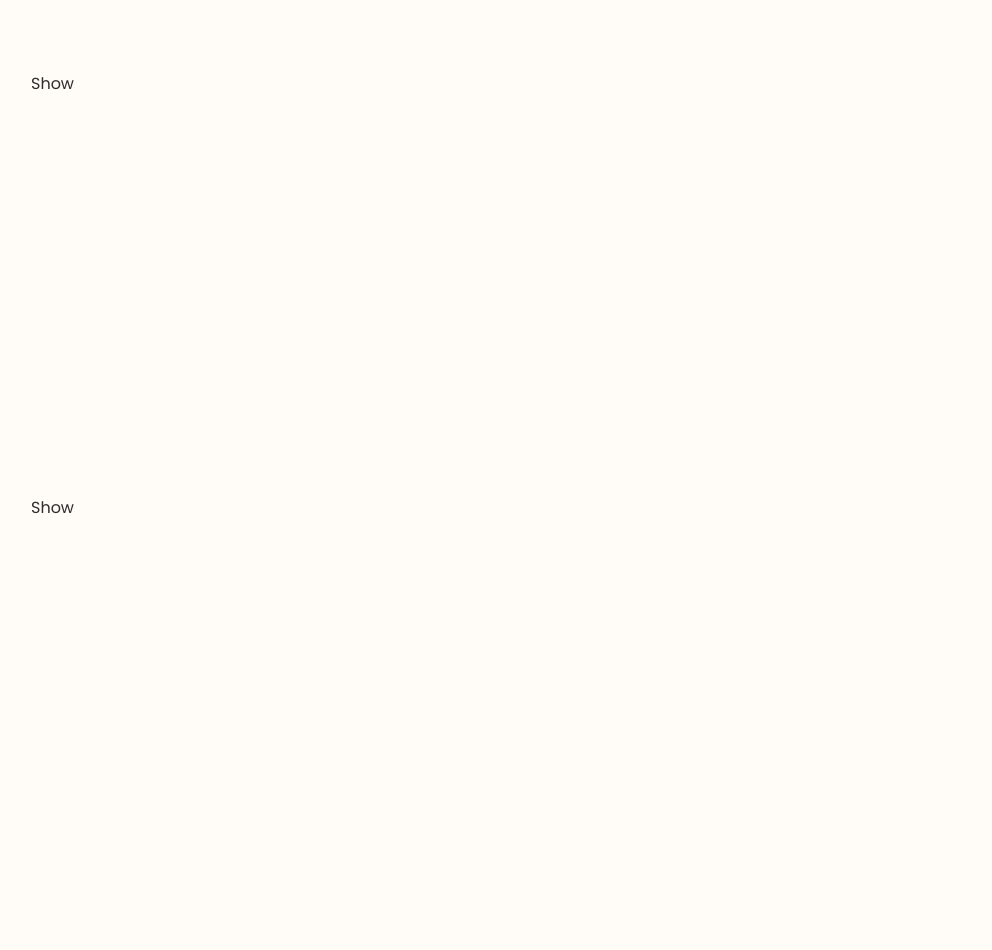
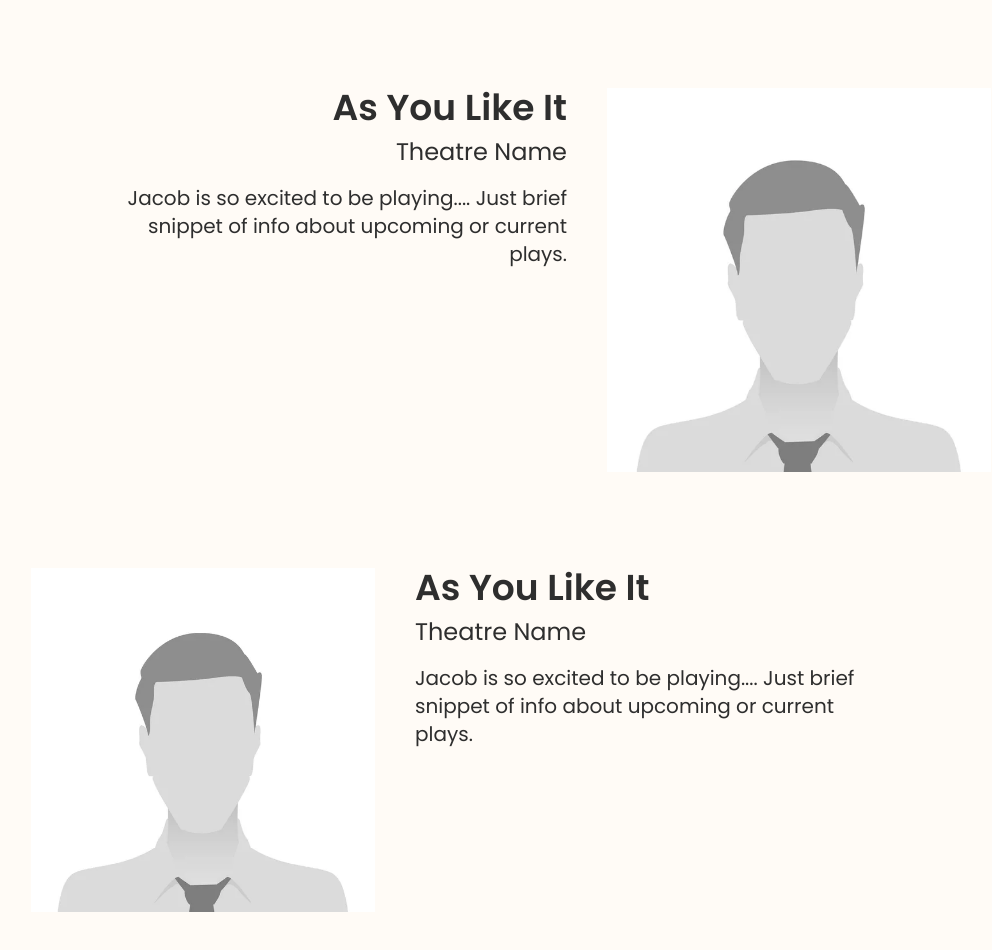
Before and after one commit to IndigoFobes/jacob-millman, a Next.js app: page / in a window 1280 px wide. Shown: the part 1480-2430 px from the top of the page, without its empty margins (129-1121 px from the left). Before the commit the page ends 2336 px from the top, so only its background shows below. Built offline with nearby package versions, Linux system fonts and the light colour scheme; a web font is replaced by a local one.

Commit message:
What's New section; images and text layout is now correct.

```diff
--- a/src/app/page.tsx
+++ b/src/app/page.tsx
@@ -30,31 +30,65 @@ export default function Home () {
       </div>
     </div>
     {/* What's New Section */}
-    <div className="p-4">
+    <div className="p-4 flex flex-col">
       <div className="title pt-12 pb-8 md:px-12 lg:px-20 xl:px-36 w-full grid grid-cols-3">
         <h1 className="col-start-1 col-end-3">What's New?</h1>
       </div>
-      <ul className="md:px-12 lg:px-20 xl:px-36 grid grid-rows-3 gap-20">
-          <li className="grid grid-cols-5">
+      <ul className="md:px-12 lg:px-20 xl:px-36 h-auto">
+        {/* first show */}
+          <li className="grid grid-cols-5 pb-24">
             {/* image */}
-            <div className="col-start-1 col-end-3 pr-10">
+            <div className="col-start-1 col-end-3 pr-10 mx-auto">
             <Image
       src="/male_placeholder_image.jpeg"
       alt="Male placeholder"
-      width={1000}
+      width={500}
       height={500}
-      className=""/>
+      className="object-contain"/>
             </div>
             {/* text */}
             <div className="flex flex-col col-start-3 col-end-6">
             <h2 className="text-4xl font-[600]" >As You Like It</h2>
             <h3 className="text-2xl font-[400] mt-2 mb-4">Theatre Name</h3>
-            <p className="text-lg font-[400]">Jacob is so excited to be playing.... Just brief snippet of info about upcoming or current plays.</p>
+            <p className="text-xl font-[400] w-10/12">Jacob is so excited to be playing.... Just brief snippet of info about upcoming or current plays.</p>
             </div>
-
           </li>
-          <li className="grid grid-cols-5">Show</li>
-          <li className="grid grid-cols-5">Show</li>
+          {/* second show */}
+          <li className="grid grid-cols-5 pb-24">
+            {/* text */}
+            <div className="flex flex-col col-start-1 col-end-4 text-end pr-10">
+            <h2 className="text-4xl font-[600]" >As You Like It</h2>
+            <h3 className="text-2xl font-[400] mt-2 mb-4">Theatre Name</h3>
+            <p className="text-xl font-[400] w-10/12 self-end">Jacob is so excited to be playing.... Just brief snippet of info about upcoming or current plays.</p>
+            </div>
+            {/* image */}
+            <div className="col-start-4 col-end-6 mx-auto">
+            <Image
+              src="/male_placeholder_image.jpeg"
+              alt="Male placeholder"
+              width={500}
+              height={500}
+              className="object-contain"/>
+            </div>
+          </li>
+          {/* third show */}
+          <li className="grid grid-cols-5 pb-24">
+            {/* image */}
+            <div className="col-start-1 col-end-3 pr-10 mx-auto">
+            <Image
+      src="/male_placeholder_image.jpeg"
+      alt="Male placeholder"
+      width={500}
+      height={500}
+      className="object-contain"/>
+            </div>
+            {/* text */}
+            <div className="flex flex-col col-start-3 col-end-6">
+            <h2 className="text-4xl font-[600]" >As You Like It</h2>
+            <h3 className="text-2xl font-[400] mt-2 mb-4">Theatre Name</h3>
+            <p className="text-xl font-[400] w-10/12">Jacob is so excited to be playing.... Just brief snippet of info about upcoming or current plays.</p>
+            </div>
+          </li>
       </ul>
     </div>
     </div>
```
